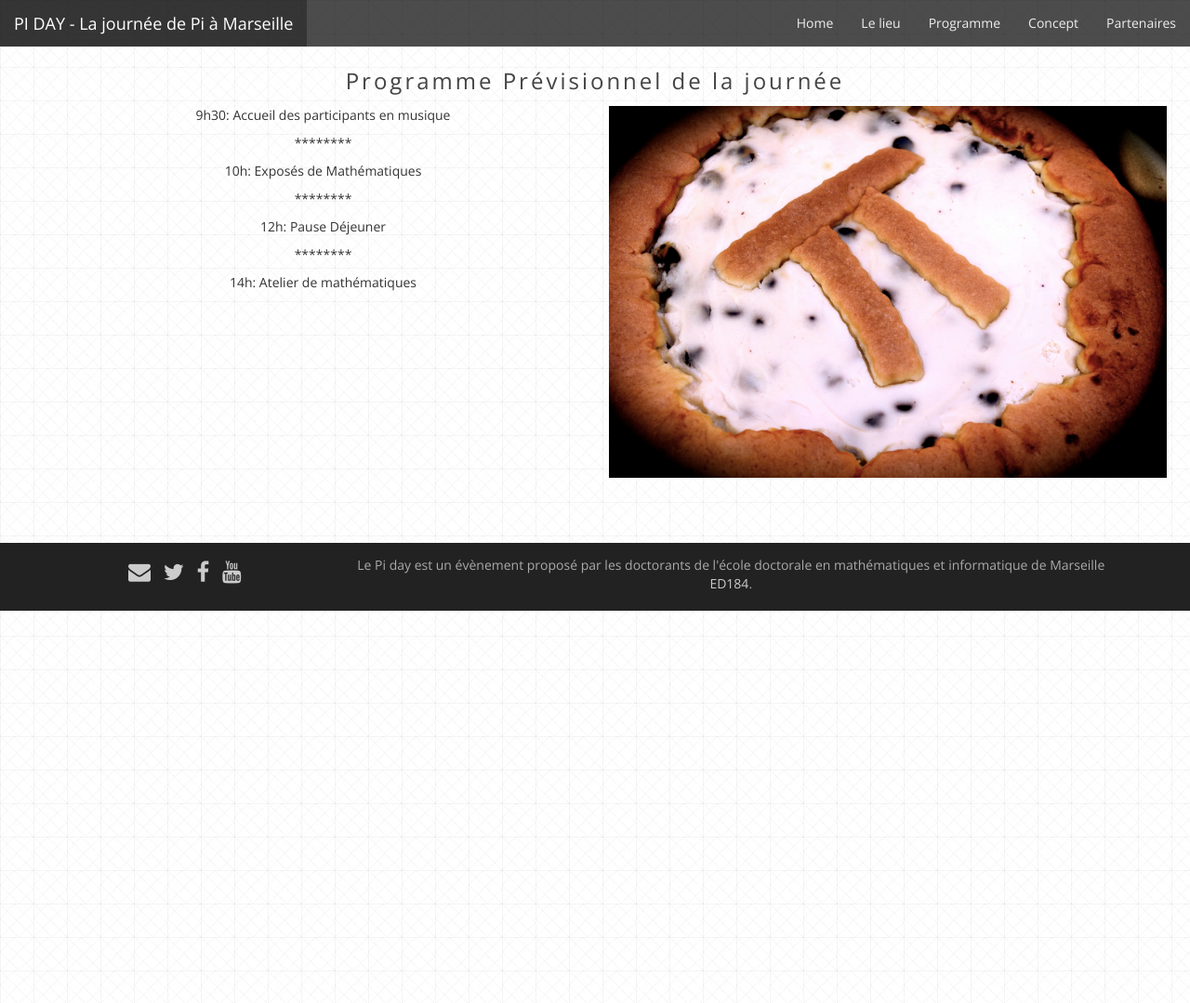
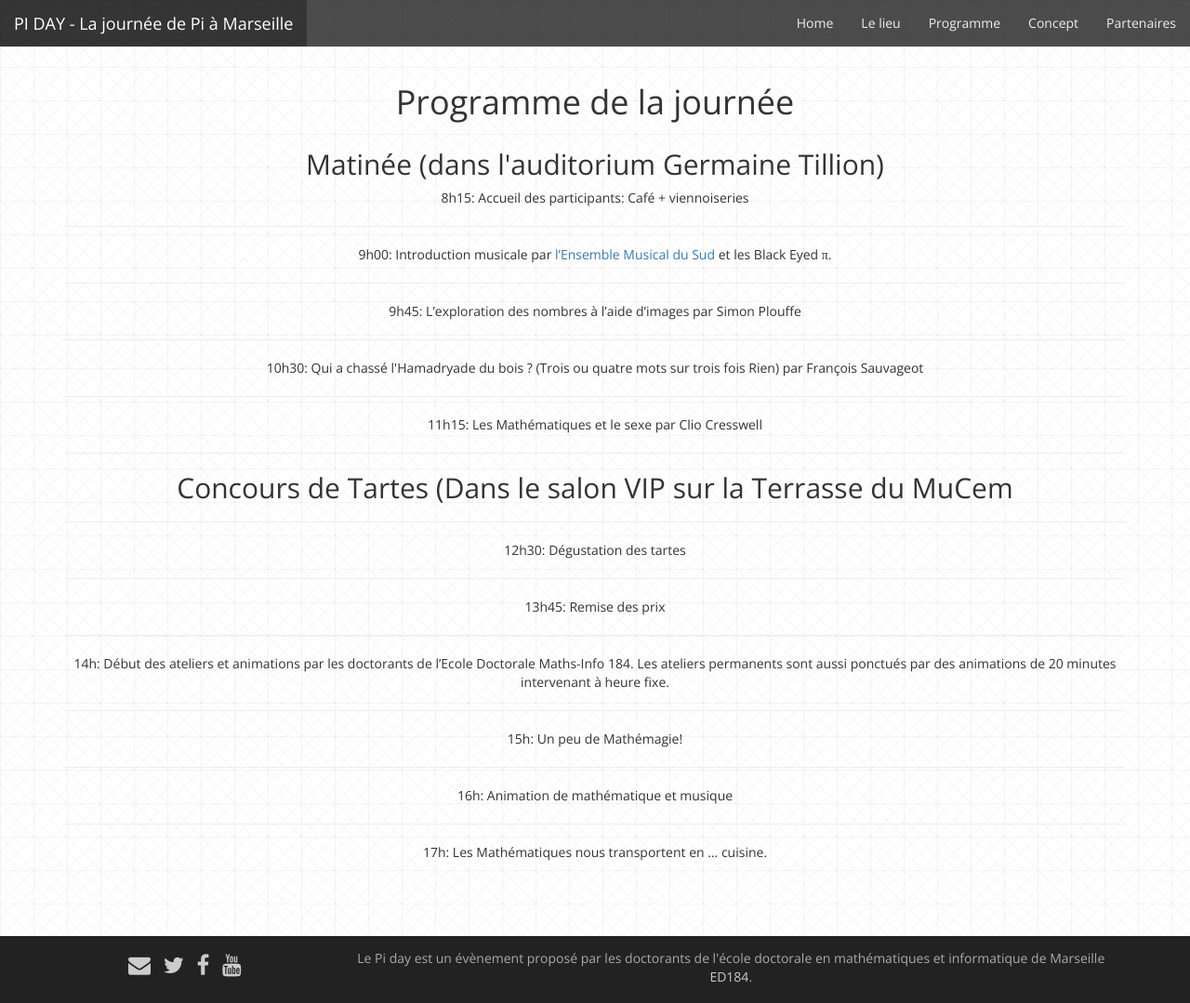
Before and after one commit to Piday/piday.github.io, a Jekyll site: the page built from programme.html, in a window 1280 px wide and 1079 px high. Shown: the whole window at 93% size. Built offline with Jekyll 4.4.1, drawn with Linux system fonts in a browser that asks for light colours; nearby versions of some CDN libraries; Markdown is read by kramdown in place of the engine named in the settings.

Commit message:
Changement programme

```diff
--- a/_data/partenaires.yml
+++ b/_data/partenaires.yml
@@ -34,3 +34,7 @@
   name: Fédération de Recherche des Unités de Mathématiques de Marseille
   website: http://frumam.cnrs-mrs.fr
   acronym: FRUMAN
+- filename: logos-mep-emevia-ok2.jpg.jpg
+  name: MEP- Reseau Emevia
+  website: http://www.mep.fr
+  acronym: MEP
--- a/programme.html
+++ b/programme.html
@@ -8,39 +8,61 @@ permalink: /Programme/
 <div class="container">
   <div class="row text-center">
     <div class="col-sm-12">
-      <div class="catchphrase">
-        <p>
-          Programme Prévisionnel de la journée
-        </p>
-      </div>
+       <h1>Programme de la journée</h1>
     </div>
   </div>
   <div class="row text-center">
-    <div class="col-sm-6">
+    <div class="col-sm-12">
+      <h2>Matinée (dans l'auditorium Germaine Tillion)</h2>
       <p>
-        9h30: Accueil des participants en musique
+        8h15: Accueil des participants: Café + viennoiseries
       </p>
+      <hr>
       <p>
-        ********
+        9h00: Introduction musicale par
+        <a href="http://emsud.fr/">l’Ensemble Musical du Sud</a> et les Black Eyed π.
       </p>
+      <hr>
       <p>
-        10h: Exposés de Mathématiques
+        9h45: L’exploration des nombres à l’aide d’images par Simon Plouffe
       </p>
+      <hr>
       <p>
-        ********
+        10h30: Qui a chassé l'Hamadryade du bois ? (Trois ou quatre mots sur trois fois Rien) par François Sauvageot
       </p>
+      <hr>
       <p>
-        12h: Pause Déjeuner
+        11h15: Les Mathématiques et le sexe par Clio Cresswell
       </p>
+      <hr>
+      <h2>Concours de Tartes (Dans le salon VIP sur la Terrasse du MuCem</h2>
+      <hr>
       <p>
-        ********
+        12h30: Dégustation des tartes
       </p>
+      <hr>
       <p>
-        14h: Atelier de mathématiques
+        13h45: Remise des prix
+      </p>
+      <hr>
+      <p>
+        14h: Début des ateliers et animations par les doctorants de l’Ecole Doctorale Maths-Info 184. Les ateliers permanents sont aussi ponctués par des animations de 20 minutes intervenant à heure fixe.
+      </p>
+      <hr>
+      <p>
+        15h: Un peu de Mathémagie!
+      </p>
+      <hr>
+      <p>
+        16h: Animation de mathématique et musique
+      </p>
+      <hr>
+      <p>
+        17h: Les Mathématiques nous transportent en ... cuisine.
       </p>
     </div>
-      <div class="col-sm-6">
+    <!--  <div class="col-sm-6">
         <img src="{{ "/images/Tarte.JPG" | prepend: site.baseurl }}" alt="Pie" height="400" width="600"/>
-      </div>
+      </div>-->
   </div>
 </div>
```
Also changed, not shown: logo-partenaire/logos-mep-emevia-ok2.jpg (added), 3 other files.
